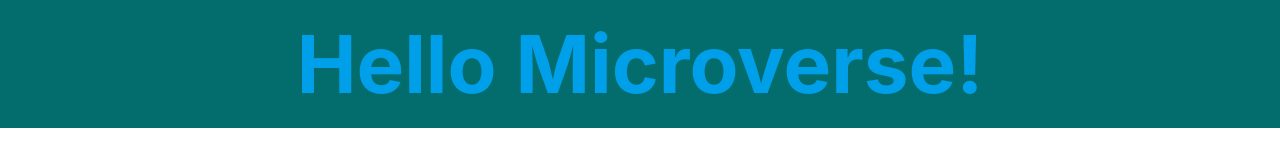
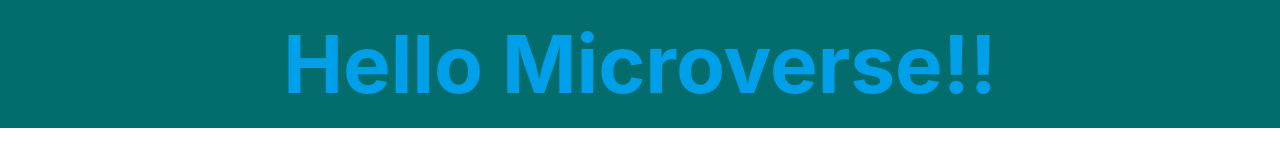
Before and after one commit to victormc13/Hello-world, a plain HTML site: page index.html in a window 1280 px wide. Drawn offline with Linux system fonts and the light colour scheme.

```diff
--- a/index.html
+++ b/index.html
@@ -8,6 +8,6 @@
     <title>Hello-Microverse</title>
   </head>
   <body>
-    <h1>Hello Microverse!</h1>
+    <h1>Hello Microverse!!</h1>
   </body>
 </html>
```
